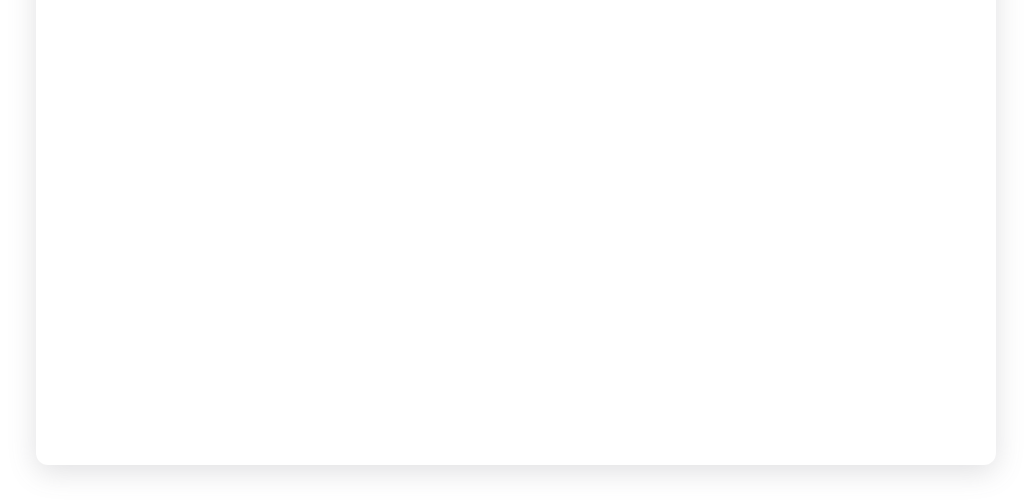
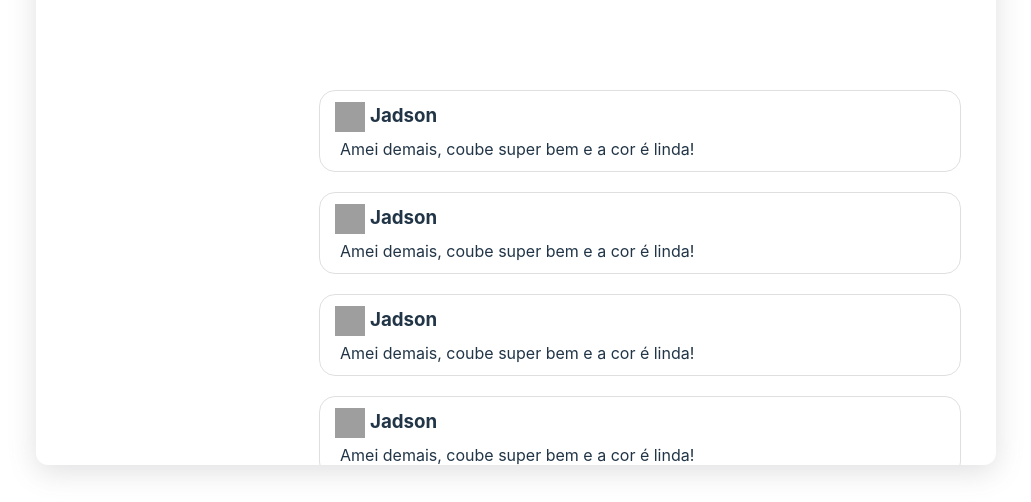
Before and after one commit to osCappuccinos/Projeto-II, a React (Vite) app: page /produtos/1 in a window 1280 px wide. Shown: the part 723-1225 px from the top of the page, without its empty margins (124-1155 px from the left). Built offline with nearby package versions, Linux system fonts and the light colour scheme; grey boxes are pictures that could not be loaded.

Commit message:
[feature/ui-sketch] created comment component

```diff
--- a/src/components/cardProductDetails/cardProductDetails.css
+++ b/src/components/cardProductDetails/cardProductDetails.css
@@ -9,6 +9,8 @@
     width: 75vw;
     height: 130vh;
     margin:40px;
+    overflow-x:hidden;
+    overflow-y:auto;
 }
 
 .product-info{
@@ -28,28 +30,24 @@
     flex-direction: row;
     align-items: center;
     width:60%;
-    height:100%;
 }
 
 .small-photos{
     display: flex;
     flex-direction: column;
     align-items: center;
-    flex-wrap: wrap;
     gap:15px;
     width: 30%;
-    height: 80%;
-    background-color: #FFF;
 }
 
 .small-photos img {
-    width:60%;
+    width:65%;
     aspect-ratio: 1/1;
     object-fit: cover;
 }
 
 .big-photo img{
-    width:80%;
+    width:81.5%;
     aspect-ratio: 1/1;
     object-fit: cover;
 }
@@ -118,6 +116,28 @@
 input{
     height:35px;
 }
+
+.ratings-comments{
+    display: flex;
+    flex-direction: row;
+    margin:20px;
+    justify-content:flex-end;
+    width: 75vw;
+    height:65vh;
+}
+
+.ratingsDiv{
+    margin:25px;
+    width:30%;
+    height:30%;
+    background-color: black;
+    justify-content: space-between;
+    align-items: center;
+}
+
+.commentsDiv{
+    margin:25px;
+}
 /*.textual-info h2{
     margin:0;
 }
--- a/src/components/cardProductDetails/cardProductDetails.jsx
+++ b/src/components/cardProductDetails/cardProductDetails.jsx
@@ -1,4 +1,5 @@
 import "./cardProductDetails.css"
+import Comment from "../comment/comment"
 
 function CardProductDetails(props) {
     return (
@@ -17,12 +18,12 @@ function CardProductDetails(props) {
                 </div>
                 <div className="textual-info">
                     <div className="info-block">
-                        <h2>Bolsa Clutch azul</h2>
-                        <p>Vendido por Loja Iracema</p>
+                        <h2>{props.productName}</h2>
+                        <p>Vendido por {props.storeName}</p>
                         <p>8 avaliações</p>
                     </div>
                     <div className="info-block">
-                        <h1>R$80,75</h1>
+                        <h1>R${props.price}</h1>
                         <p>Ou 5x de 17,00 sem juros</p>
                     </div>
                     <div className="info-block">
@@ -50,6 +51,34 @@ function CardProductDetails(props) {
                     </div>
                 </div>
             </div>
+            <div className="ratings-comments">
+                {/* <div className="ratingsDiv"></div> */}
+                <div className="commentsDiv">
+                    <Comment
+                        userPhoto="https://static.vecteezy.com/system/resources/thumbnails/005/544/770/small/profile-icon-design-free-vector.jpg"
+                        userName="Jadson"
+                        message="Amei demais, coube super bem e a cor é linda!"
+                    />
+                    <Comment
+                        userPhoto="https://static.vecteezy.com/system/resources/thumbnails/005/544/770/small/profile-icon-design-free-vector.jpg"
+                        userName="Jadson"
+                        message="Amei demais, coube super bem e a cor é linda!"
+                    />
+                    <Comment
+                        userPhoto="https://static.vecteezy.com/system/resources/thumbnails/005/544/770/small/profile-icon-design-free-vector.jpg"
+                        userName="Jadson"
+                        message="Amei demais, coube super bem e a cor é linda!"
+                    />
+                    <Comment
+                        userPhoto="https://static.vecteezy.com/system/resources/thumbnails/005/544/770/small/profile-icon-design-free-vector.jpg"
+                        userName="Jadson"
+                        message="Amei demais, coube super bem e a cor é linda!"
+                    />
+
+
+                </div>
+
+            </div>
         </div>
     );
 }
--- /dev/null
+++ b/src/components/comment/comment.css
@@ -0,0 +1,38 @@
+.commentCard {
+    display: flex;
+    flex-direction: column;
+    align-items: flex-start;
+    width: 80vh;
+    height:10vh;
+    border: 1px solid #DFDFDF;
+    border-radius: 16px;
+    padding: 0 ;
+    margin:20px 10px 10px 20px;
+}
+
+.commentTop{
+    margin-left:15px;
+    display:flex;
+    flex-direction: row;
+    align-items: center;
+    gap:5px;
+}
+
+.commentTop img{
+    width:30px;
+    aspect-ratio: 1/1;
+    object-fit: cover;
+}
+
+.commentTop h3{
+    margin:0;
+}
+
+.commentBottom{
+    margin-left:20px;
+    margin-top:5px;
+}
+
+.commentBottom p{
+    margin:0;
+}
--- /dev/null
+++ b/src/components/comment/comment.jsx
@@ -0,0 +1,17 @@
+import "./comment.css"
+
+function Comment(props) {
+    return (
+        <div className="commentCard">
+            <div className="commentTop">
+                <img src={props.userPhoto} alt="" />
+                <h3>{props.userName}</h3>
+            </div>
+            <div className="commentBottom">
+                <p>{props.message}</p>
+            </div>
+        </div>
+    );
+}
+
+export default Comment;
--- a/src/pages/ProductDetails.jsx
+++ b/src/pages/ProductDetails.jsx
@@ -1,11 +1,16 @@
-import Card from "../components/cardProduct/cardProduct";
+import Comment from "../components/comment/comment";
 import CardProductDetails from "../components/cardProductDetails/cardProductDetails";
 import "./ProductDetails.css";
 
 const ProductDetails = (props) => {
     return (
         <div className="info-container">
-            <CardProductDetails/>
+            <CardProductDetails
+                productName="Bolsa Clutch Azul"
+                storeName="Loja Iracema"
+                price="80,75"
+            />
+
         </div>
     );
 }
```
